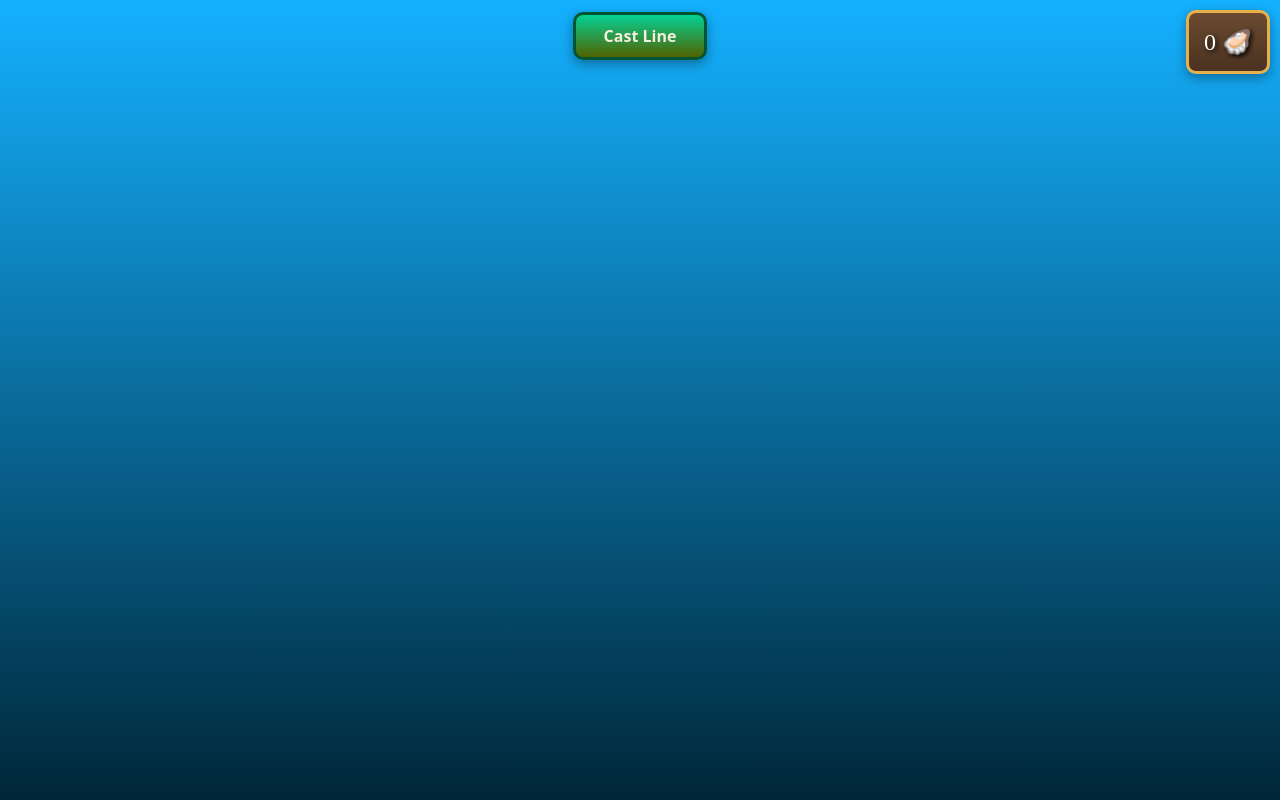
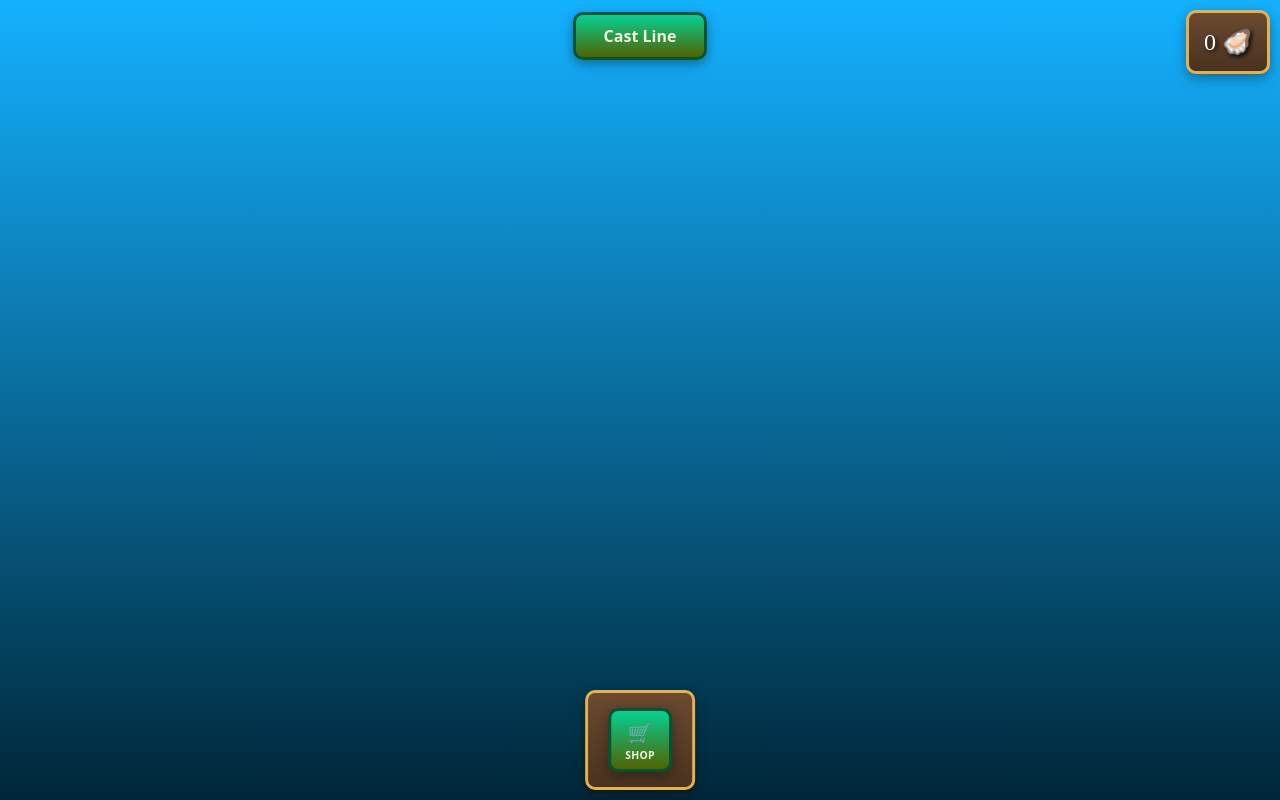
Before and after one commit to mkbuczek/fishing_game, a React (Vite) app in the folder fishing_game/: page / in a window 1280 px wide. Built offline with nearby package versions, Linux system fonts and the light colour scheme.

Commit message:
added the button dock and component for reusable dock buttons

```diff
--- a/fishing_game/src/App.jsx
+++ b/fishing_game/src/App.jsx
@@ -4,6 +4,8 @@ import FishingHUD from './components/FishingHUD';
 import CastButton from './components/CastButton';
 import CurrencyHUD from './components/CurrencyHUD';
 import ResultPopup from './components/ResultPopup';
+import ButtonDock from './components/ButtonDock';
+import DockButton from './components/DockButton';
 
 function App() {
   const [gamePhase, setGamePhase] = useState('idle'); // 'idle' | 'fishing' | 'result'
@@ -43,6 +45,10 @@ function App() {
         {gamePhase === 'fishing' && <FishingHUD onResult={handleFishingResult} />}
       </div>
 
+      <ButtonDock>
+        <DockButton icon="🛒" label="Shop"/>
+      </ButtonDock>
+
       {gamePhase === 'result' && resultData && (
         <ResultPopup
           outcome={resultData.outcome}
--- /dev/null
+++ b/fishing_game/src/components/ButtonDock.css
@@ -0,0 +1,21 @@
+.button-dock {
+    --wood: #6b4a30;
+    --wood-dark: #4a3220;
+    --gold: #e8b04b;
+    --cream: #f5efe0;
+
+    display: flex;
+    background: linear-gradient(180deg, var(--wood), var(--wood-dark));
+    position: absolute;
+    bottom: 10px;
+    left: 50%;
+    transform: translateX(-50%);
+    border: 3px solid var(--gold);
+    border-radius: 10px;
+    box-shadow: 0px 4px 12px hsla(0, 0%, 0%, 0.35);
+    bottom: 10px;
+    font-size: 1.5rem;
+    color: #fff;
+    padding: 15px;
+    height: 100px;
+}
--- /dev/null
+++ b/fishing_game/src/components/ButtonDock.jsx
@@ -0,0 +1,9 @@
+import './ButtonDock.css';
+
+export default function ButtonDock({ children }) {
+  return (
+    <div className="button-dock">
+        {children}
+    </div>
+  );
+}
--- /dev/null
+++ b/fishing_game/src/components/DockButton.css
@@ -0,0 +1,45 @@
+.dock-button {
+    display: flex;
+    flex-direction: column;
+    align-items: center;
+    gap: 2px;
+    font-family: system-ui, sans-serif;
+    color: #f5efe0;
+    background: linear-gradient(180deg, #04d193, #516300);
+    border: 3px solid #005532;
+    border-radius: 10px;
+    padding: 8px 14px;
+    cursor: pointer;
+    box-shadow: 0 4px 12px rgba(0, 0, 0, 0.35);
+    transition: transform 0.1s ease, box-shadow 0.1s ease;
+    margin: 0 5px;
+}
+
+.dock-button:hover:not(:disabled) {
+    transform: translateY(-1px);
+    box-shadow: 0 6px 16px rgba(0, 0, 0, 0.4);
+}
+
+.dock-button:active:not(:disabled) {
+    transform: translateY(1px);
+    box-shadow: 0 2px 6px rgba(0, 0, 0, 0.3);
+}
+
+.dock-button:disabled {
+    background: #3a3a3a;
+    border-color: #666;
+    color: #999;
+    cursor: not-allowed;
+    box-shadow: none;
+    }
+
+.dock-button-icon {
+    font-size: 1.25rem;
+}
+
+.dock-button-label {
+    font-size: 0.65rem;
+    font-weight: 600;
+    text-transform: uppercase;
+    letter-spacing: 0.03em;
+}
--- /dev/null
+++ b/fishing_game/src/components/DockButton.jsx
@@ -0,0 +1,10 @@
+import './DockButton.css';
+
+export default function DockButton({ icon, label, onClick, disabled }) {
+  return (
+    <button className="dock-button" onClick={onClick} disabled={disabled}>
+      <span className="dock-button-icon">{icon}</span>
+      <span className="dock-button-label">{label}</span>
+    </button>
+  );
+}
--- a/fishing_game/src/components/ResultPopup.css
+++ b/fishing_game/src/components/ResultPopup.css
@@ -20,23 +20,23 @@
   animation: popup-pop-in 0.2s ease-out;
 }
 
-.result-popup__title {
+.result-popup-title {
   font-size: 1.5rem;
   font-weight: 700;
   margin: 0 0 8px;
 }
 
-.result-popup--escaped .result-popup__title {
+.result-popup-escaped .result-popup-title {
   color: #f0a5a5;
 }
 
-.result-popup__reward {
+.result-popup-reward {
   font-size: 1.25rem;
   color: #e8b04b;
   margin: 0 0 12px;
 }
 
-.result-popup__hint {
+.result-popup-hint {
   font-size: 0.75rem;
   opacity: 0.7;
   margin: 0;
--- a/fishing_game/src/components/ResultPopup.jsx
+++ b/fishing_game/src/components/ResultPopup.jsx
@@ -27,14 +27,14 @@ export default function ResultPopup({ outcome, reward, onDismiss, autoDismissMs
 
   return (
     <div className="result-popup-overlay" onClick={handleOverlayClick}>
-      <div className={`result-popup ${isCaught ? 'result-popup--caught' : 'result-popup--escaped'}`}>
-        <p className="result-popup__title">
+      <div className={`result-popup ${isCaught ? 'result-popup-caught' : 'result-popup-escaped'}`}>
+        <p className="result-popup-title">
           {isCaught ? 'Caught!' : 'It got away...'}
         </p>
         {isCaught && (
-          <p className="result-popup__reward">+{reward} 🦪</p>
+          <p className="result-popup-reward">+{reward} 🦪</p>
         )}
-        <p className="result-popup__hint">click to continue</p>
+        <p className="result-popup-hint">click to continue</p>
       </div>
     </div>
   );
```
